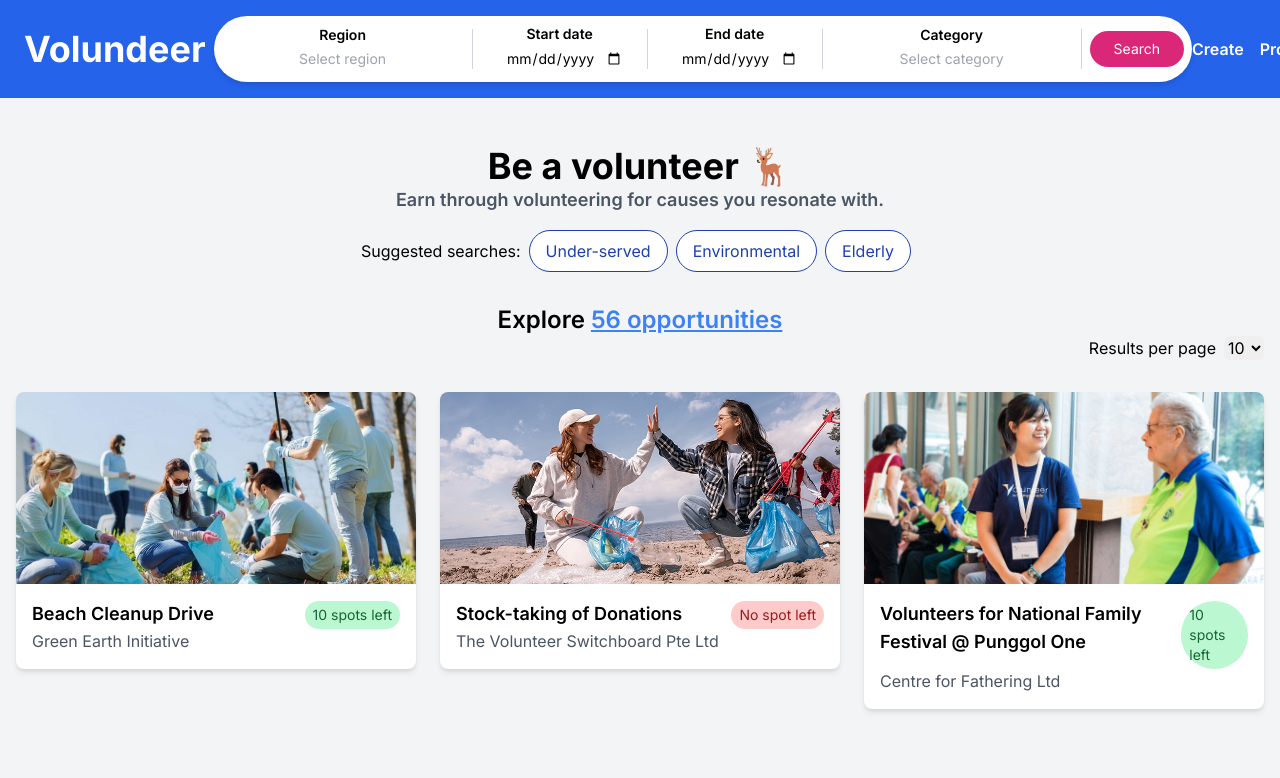
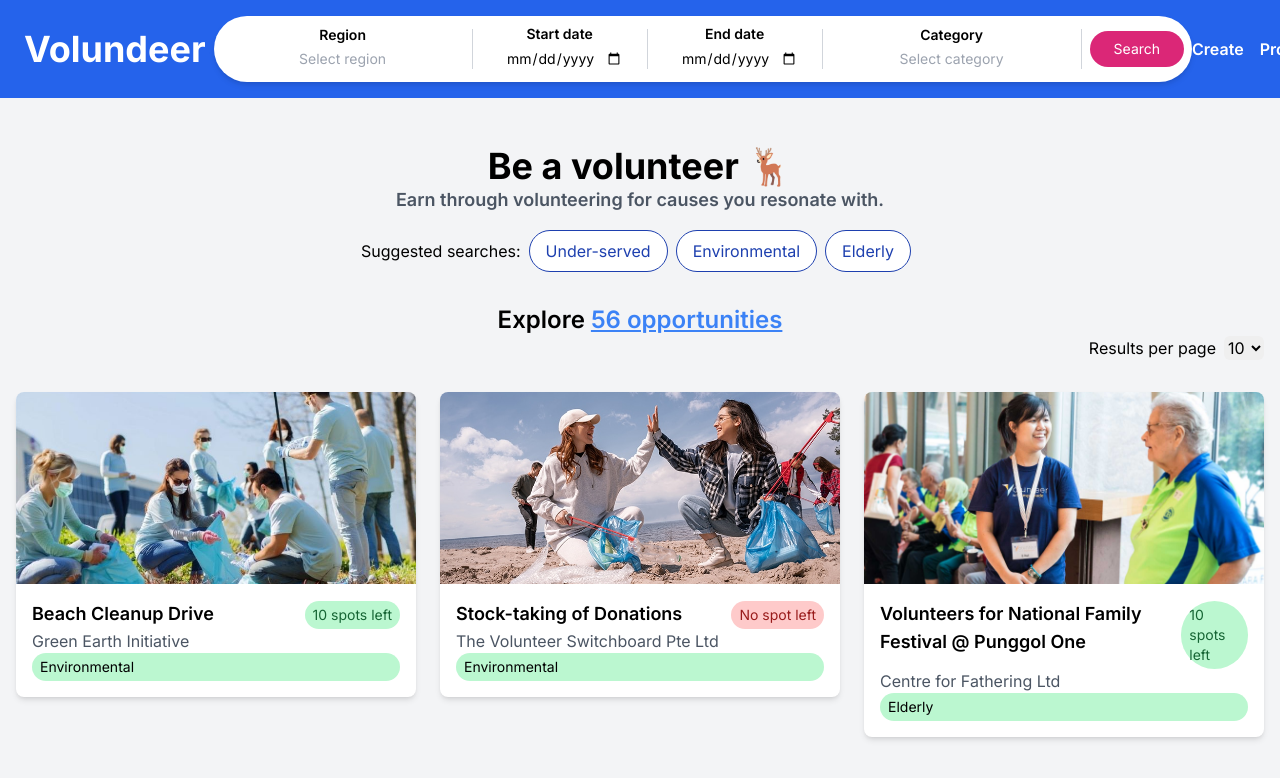
Before and after one commit to lucastey/volundeer, a Next.js app: page / in a window 1280 px wide. Shown: the top 778 px of the page. Built offline with nearby package versions, Linux system fonts and the light colour scheme.

Commit message:
Update landing tag rendering

```diff
--- a/app/page.tsx
+++ b/app/page.tsx
@@ -83,7 +83,7 @@ const HomePage = () => {
               />
               <div className="p-4">
                 <div className="flex justify-between items-baseline">
-                  <h3 className="text-lg font-semibold">{event.name}</h3>
+                  <h3 className="text-lg font-semibold text-black">{event.name}</h3>
                   <span
                     className={`px-2 py-1 text-sm rounded-full ${event.spots === "No spot left" ? "bg-red-200 text-red-800" : "bg-green-200 text-green-800"}`}
                   >
@@ -91,6 +91,7 @@ const HomePage = () => {
                   </span>
                 </div>
                 <p className="text-gray-600">{event.organization}</p>
+                <p className="text-wrap px-2 py-1 text-sm rounded-full bg-green-200 text-black">{event.tag}</p>
               </div>
             </div>
           </Link>
```
